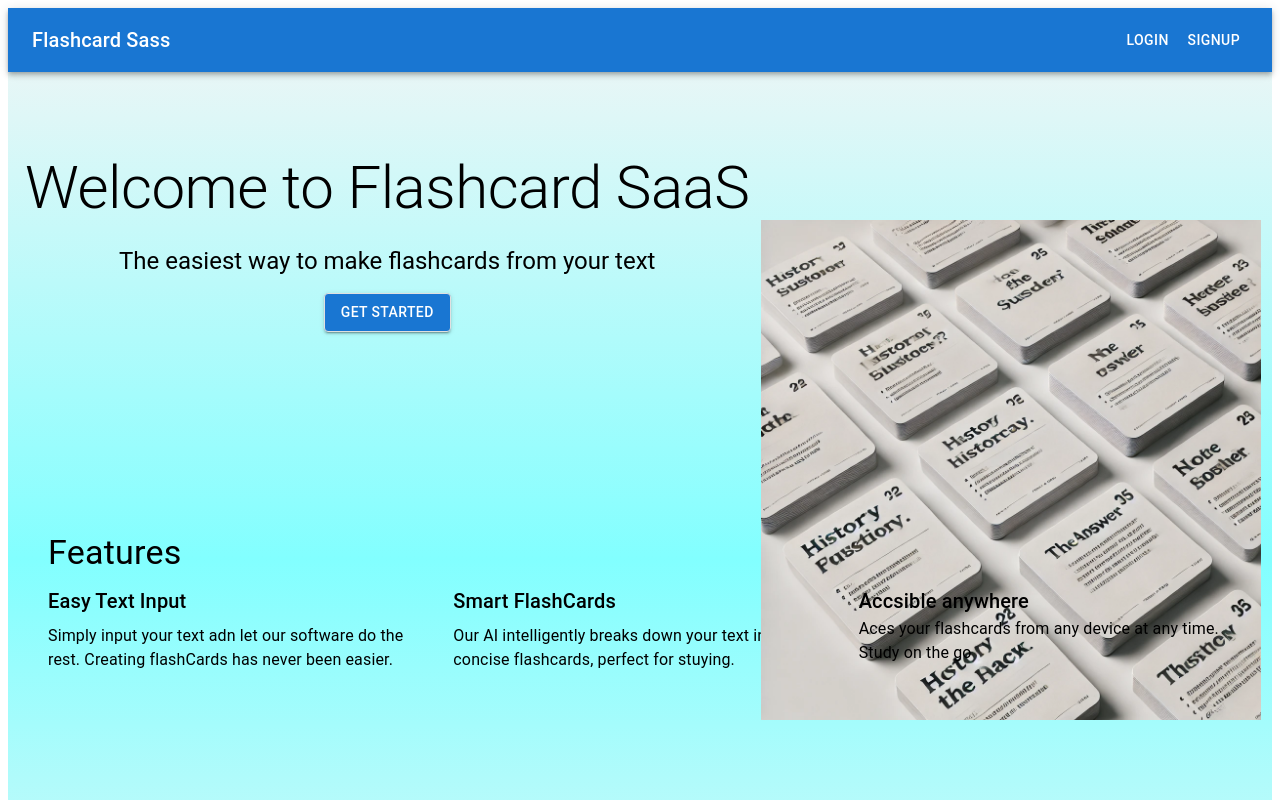
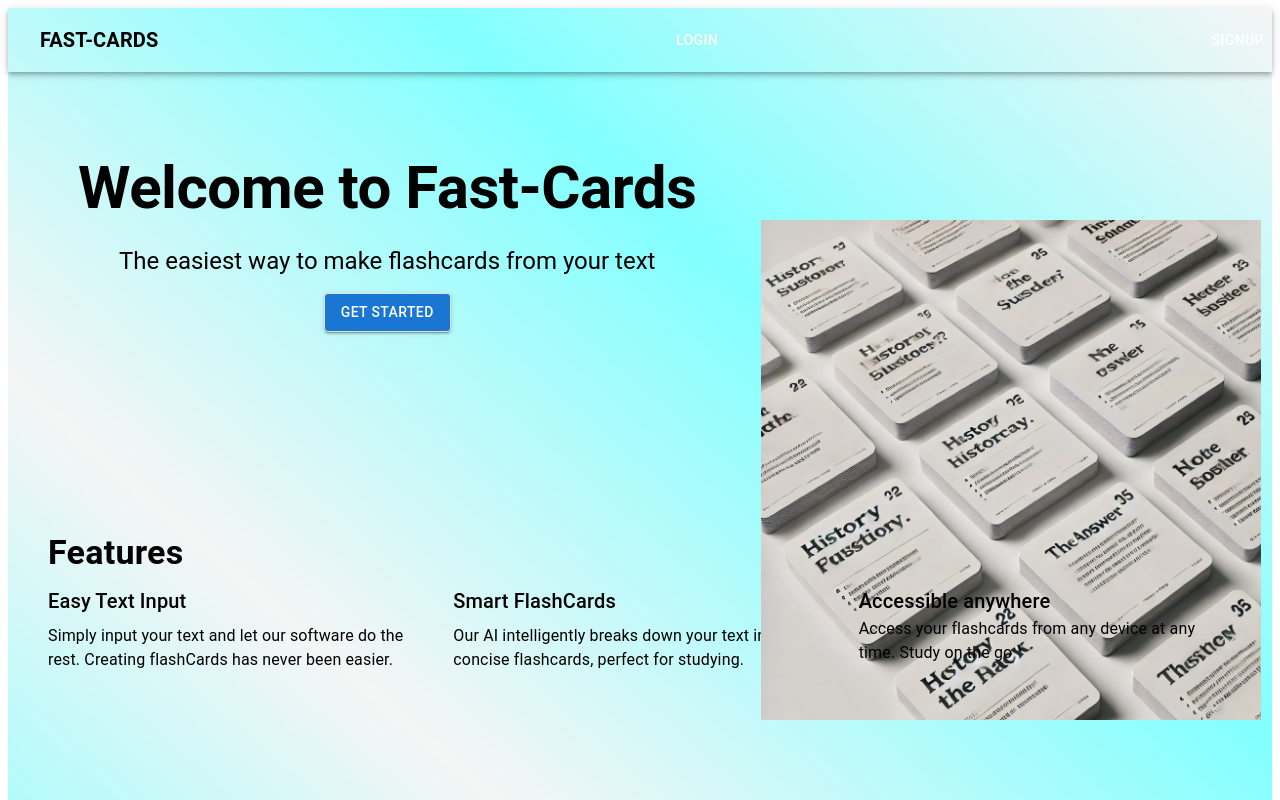
Before and after one commit to Paul-Clue/flash-cards, a Next.js app: page / in a window 1280 px wide. Shown: the top 800 px of the page. Built offline with nearby package versions, Linux system fonts and the light colour scheme; no server answers.

Commit message:
Update UI styling main page

```diff
--- a/app/globals.css
+++ b/app/globals.css
@@ -9,6 +9,6 @@
 body {
   margin: 0;
   padding: 0;
-  height: 100%;
+  /* height: 100%; */
   /* overflow: hidden; */
 }
--- a/app/page.js
+++ b/app/page.js
@@ -23,8 +23,13 @@ export default function Home() {
       sx={{
         // background:
         // "linear-gradient(to bottom, rgb(239, 245, 231), rgb(198, 184, 162))",
+        // background:
+        //   'linear-gradient(to bottom, rgb(245, 245, 245), rgb(130, 290, 274), rgb(245, 245, 245))',
         background:
-          'linear-gradient(to bottom, rgb(245, 245, 245), rgb(130, 290, 274), rgb(245, 245, 245))',
+          'linear-gradient(to top right, rgb(130, 290, 274), rgb(245, 245, 245), rgb(130, 290, 274), rgb(245, 245, 245) )',
+        // background:
+        //   'radial-gradient(circle 800px at center left, rgb(130, 290, 274), rgb(245, 245, 245), rgb(130, 290, 274))',
+        // background: 'radial-gradient(circle, rgb(245, 245, 245), rgb(128, 128, 128))',
         // padding: 0,
         height: '100%',
       }}
@@ -36,12 +41,27 @@ export default function Home() {
 
       <AppBar
         position='static'
-        // sx={{ border: '1px solid', borderColor: 'grey.300' }}
+        sx={{
+          backgroundColor: 'transparent',
+          display: 'flex',
+          flexDirection: 'row',
+          justifyContent: 'space-between',
+        }}
       >
         <Toolbar>
-          <Typography variant='h6' style={{ flexGrow: 1 }}>
-            Flashcard Sass
+          <Button href='/'>
+            <Typography
+              variant='h6'
+              style={{
+                flexGrow: 1,
+                color: 'black',
+                fontWeight: 'bolder',
+              }}
+            >
+              Fast-Cards
             </Typography>
+          </Button>
+        </Toolbar>
 
         <SignedOut>
           <Button color='inherit' href='/sign-in'>
@@ -56,7 +76,6 @@ export default function Home() {
         <SignedIn>
           <UserButton />
         </SignedIn>
-        </Toolbar>
       </AppBar>
       <Box
         sx={{
@@ -67,7 +86,7 @@ export default function Home() {
           // transform: 'translate(-50%, -50%) rotate(-50deg)',
           opacity: '100%',
           zIndex: 0,
-          display: {xs: 'none', md: 'block'}
+          display: { xs: 'none', md: 'block' },
         }}
       >
         <Image
@@ -87,14 +106,20 @@ export default function Home() {
           textAlign: 'center',
           mb: 10,
           mt: 10,
-          display: {xs: 'block', md: 'none'}
+          display: { xs: 'block', md: 'none' },
           // position: 'relative',
           // right: '20%',
           // zIndex: 10,
         }}
       >
-        <Typography variant='h2' gutterBottom>
-          Welcome to Flashcard SaaS
+        <Typography
+          variant='h2'
+          gutterBottom
+          sx={{
+            fontWeight: 'bold',
+          }}
+        >
+          Welcome to Fast-Card
         </Typography>
         <Typography variant='h5'>
           {' '}
@@ -124,7 +149,7 @@ export default function Home() {
       {/* Show on medium and up screens */}
       <Box
         sx={{
-          display: {xs: 'none', md: 'block'},
+          display: { xs: 'none', md: 'block' },
           textAlign: 'center',
           mb: 20,
           mt: 10,
@@ -133,8 +158,14 @@ export default function Home() {
           zIndex: 10,
         }}
       >
-        <Typography variant='h2' gutterBottom>
-          Welcome to Flashcard SaaS
+        <Typography
+          variant='h2'
+          gutterBottom
+          sx={{
+            fontWeight: 'bold',
+          }}
+        >
+          Welcome to Fast-Cards
         </Typography>
         <Typography variant='h5'>
           {' '}
@@ -168,7 +199,7 @@ export default function Home() {
           zIndex: 10,
         }}
       >
-        <Typography variant='h4' components='h2' gutterBottom>
+        <Typography variant='h4' components='h2' gutterBottom sx={{fontWeight: 'bold'}}>
           {' '}
           Features
         </Typography>
@@ -179,7 +210,7 @@ export default function Home() {
             </Typography>
             <Typography>
               {' '}
-              Simply input your text adn let our software do the rest. Creating
+              Simply input your text and let our software do the rest. Creating
               flashCards has never been easier.
             </Typography>
           </Grid>
@@ -190,20 +221,20 @@ export default function Home() {
             <Typography>
               {' '}
               Our AI intelligently breaks down your text into concise
-              flashcards, perfect for stuying.
+              flashcards, perfect for studying.
             </Typography>
           </Grid>
           <Grid item xs={12} md={4} sx={{ zIndex: 10 }}>
-            <Typography variant='h6'>Accsible anywhere</Typography>
+            <Typography variant='h6'>Accessible anywhere</Typography>
             <Typography>
               {' '}
-              Aces your flashcards from any device at any time. Study on the go
+              Access your flashcards from any device at any time. Study on the go
             </Typography>
           </Grid>
         </Grid>
       </Box>
       <Box sx={{ textAlign: 'center', padding: 5 }}>
-        <Typography variant='h4' gutterBottom>
+        <Typography variant='h4' gutterBottom sx={{fontWeight: 'bold'}}>
           Pricing
         </Typography>
         <Grid container spacing={4}>
```
Also changed, not shown: app/generate/page.js (+39 -7 lines). Lines whose indentation alone changed are shown as unchanged.
